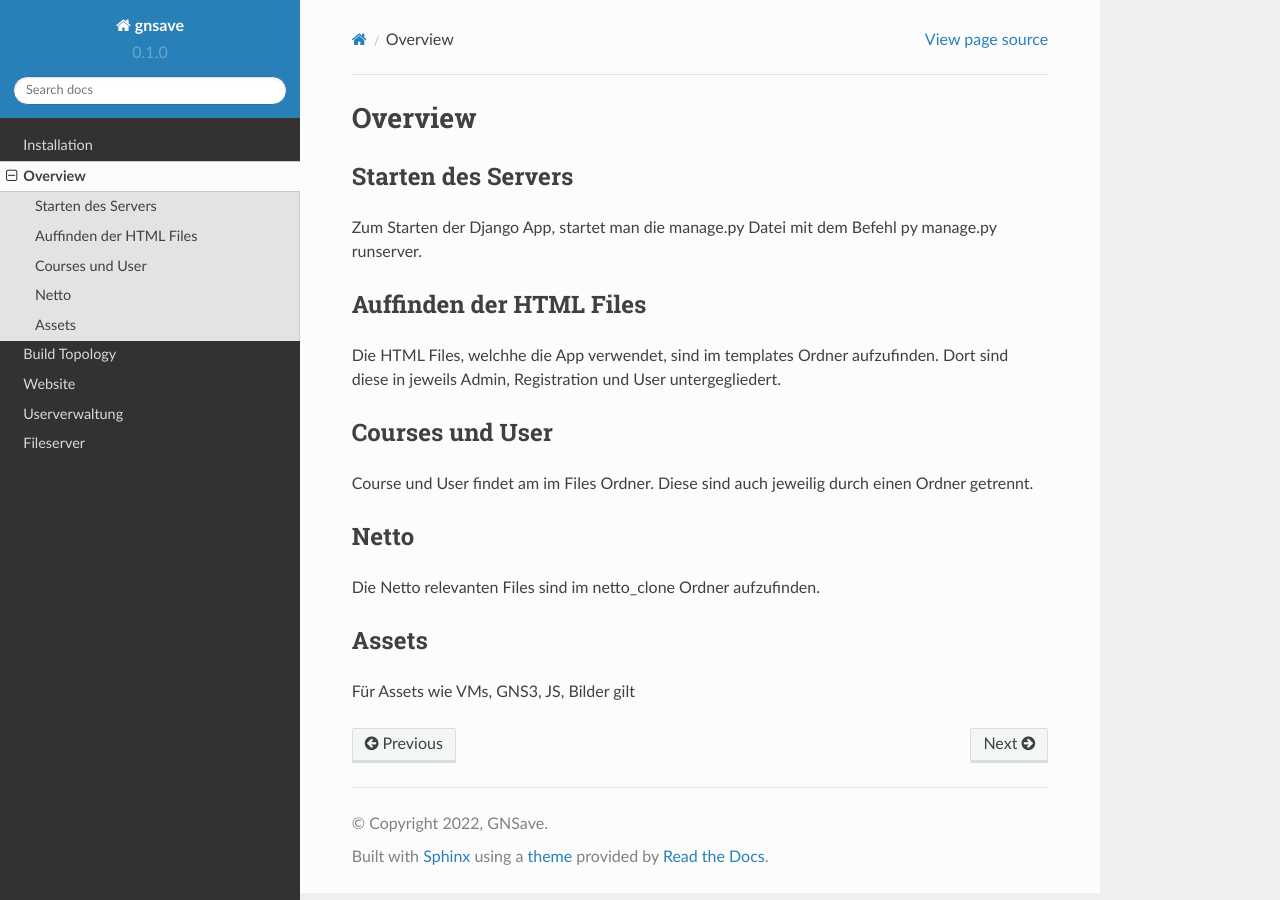
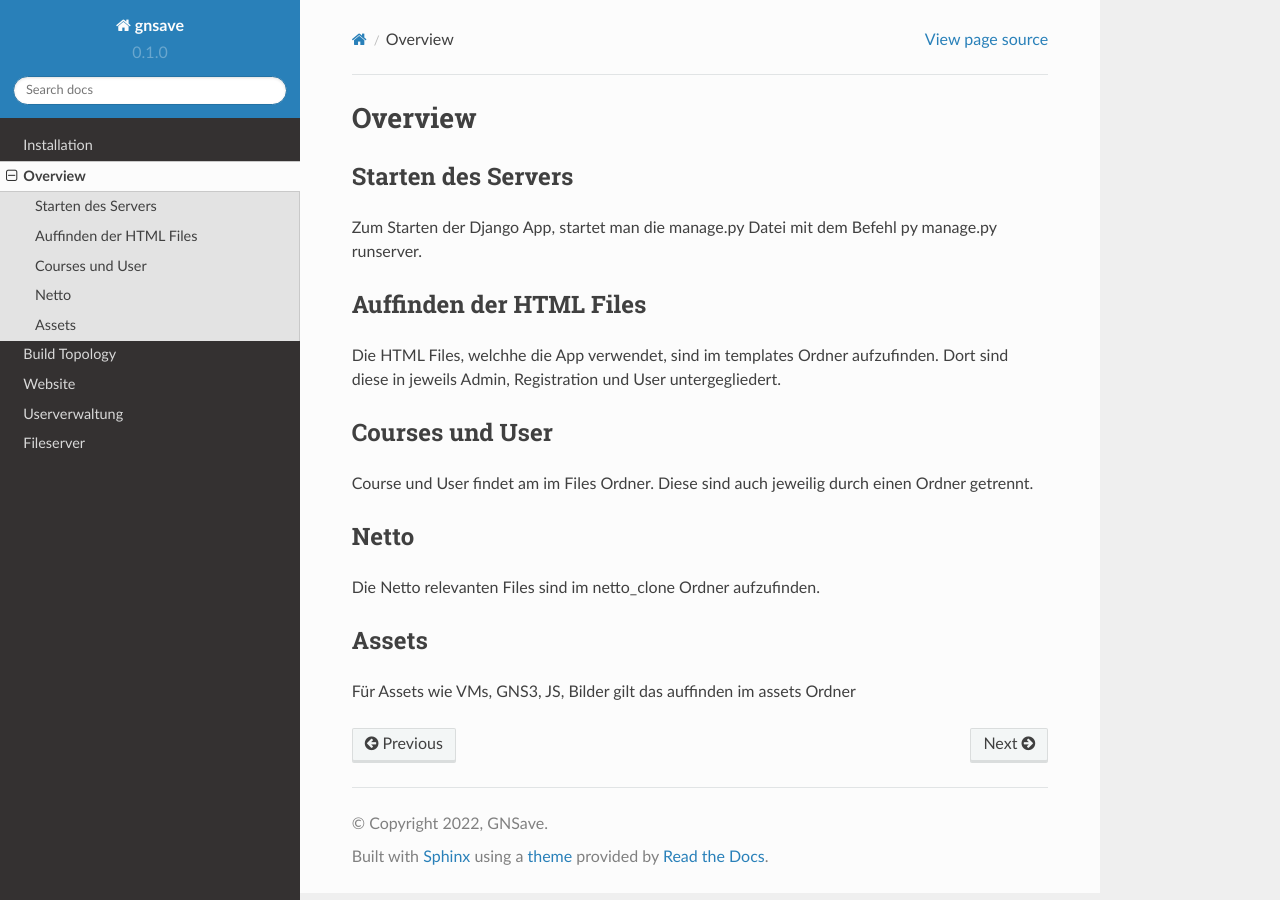
Before and after one commit to gnsave/GNSave, a Sphinx documentation site: the page built from docs/source/overview.rst, in a window 1280 px wide. Built offline with Sphinx 7.4.7 and the Read the Docs theme 2.0.0, drawn with Linux system fonts in a browser that asks for light colours.

Commit message:
Marko: Fixed small issue with assets
Forgot to finish the sentence

```diff
--- a/docs/source/overview.rst
+++ b/docs/source/overview.rst
@@ -28,4 +28,4 @@ Die Netto relevanten Files sind im netto_clone Ordner aufzufinden.
 Assets
 ------------
 
-Für Assets wie VMs, GNS3, JS, Bilder gilt
+Für Assets wie VMs, GNS3, JS, Bilder gilt das auffinden im assets Ordner
```
